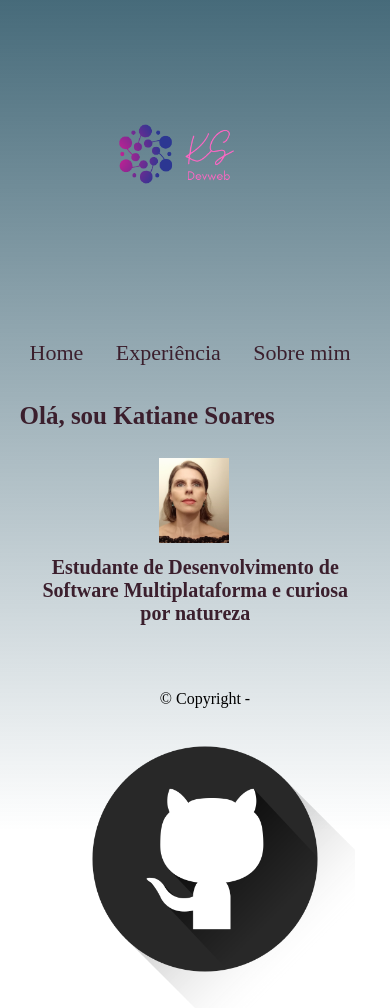
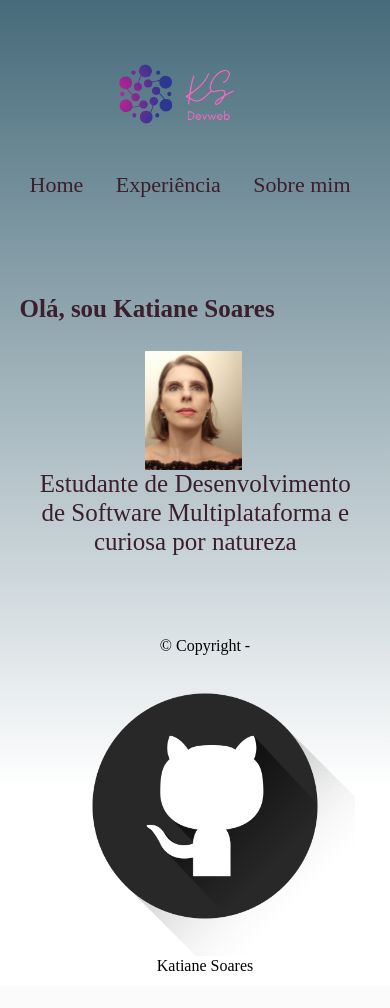
Before and after one commit to Katianefatec/Portfolio, a Flask app: page / in a window 390 px wide. Shown: the top 1008 px of the page. After the commit the page ends 971 px from the top, so only its background shows below. Run offline with Flask 2, Linux system fonts and the light colour scheme; some web fonts are replaced.

Commit message:
ajeitando detalhes

```diff
--- a/Src/static/css/estilos.css
+++ b/Src/static/css/estilos.css
@@ -41,7 +41,7 @@ h3 {
 
 .texto-direita {
     color:rgb(59, 31, 45);
-    font-size: 25px;
+    font-size: 35px;
     text-align: center;
     width: 50vw;
     height:60%;
@@ -117,9 +117,6 @@ img {
     max-width: 30%;
     border-radius: 20px;
     }
-    /* display: block;
-    width: 100vw;
-    height:25vw; }*/
 
 .img-dir{
     display: block;
@@ -142,6 +139,8 @@ img {
     display: flex;
     justify-content: space-between;
     align-items: center;
+    margin-top: -80px;
+    margin-bottom: -100px;
     }
 
 .navbar a {
@@ -152,6 +151,15 @@ img {
     padding: 10px;
     }
 
+.divider {
+        border-top: 1px solid rgb(26, 10, 18);
+      }
+
+.divider2 {
+        border-top: 1px solid rgb(26, 10, 18);
+        margin-top: 60px;
+      }
+
 .logo {
     order: -1;
     margin-right: auto;
@@ -161,28 +169,32 @@ img {
 
 @media screen and (max-width: 600px) {
     h1 {
-        font-size: 20px;
+        font-size: 30px;
         text-align: center;
     }
     .texto-esquerda {
         font-size: 25px;
         text-align: left;
         width: 70vw;
+        margin-top: -70px;
         }
     .navbar {
         flex-wrap:wrap;
+        margin-bottom: 30%;
+        margin-top: -60px;
         }
 
     .navbar a:not(.logo) {
         order: -1;
         margin-right: 10px;
-        margin-bottom: 10px;
+        margin-bottom: -150px;
+        margin-top: -300px;
         }
 
     .navbar a.logo {
         /* order: 1; */
         margin-right: 0;
-        margin-bottom: 10px;
+        margin-bottom: 0px;
         width: 100%;
         text-align: center;
         }
@@ -197,7 +209,7 @@ img {
         margin-bottom: 10px;
       }
     .texto-direita {
-        font-size: 20px;
+        font-size: 25px;
         text-align: center;
         width: 85vw;
 
@@ -228,4 +240,13 @@ img {
         margin-right: 143px;
         margin-bottom: 10px;
             }
+
+    .divider {
+                border-top: 0px solid rgb(26, 10, 18);
+              }
+
+    .divider2 {
+                border-top: 0px solid rgb(26, 10, 18);
+
+              }
     }
--- a/Src/templates/base.html
+++ b/Src/templates/base.html
@@ -15,27 +15,22 @@
   <a href="/sobremim">Sobre mim</a>
 </div>
 </head>
+<div class="divider"></div>
 <body>
 
 {% block conteudo %}
 {% endblock %}
+
+<div class="divider2"></div>
+
 <footer>
   © Copyright -
   <a class="img-footer" href="https://github.com/Katianefatec">
     <img src="../static/img/git.png" alt="GitHub">
   </a>
   <span class="name">Katiane Soares</span>
-  <!-- © Copyright - Katiane Soares
-  <a href="https://github.com/Katianefatec">
-    <img class="img-footer" src="../static/img/git.png" alt="GitHub"></a> -->
 </footer>
 
-<!-- <footer>
-  © Copyright - Katiane Soares
-  <a class="img-footer" href="https://github.com/Katianefatec">
-  <img src="../static/img/git.png" alt="GitHub"></a>
-
-</footer> -->
 </body>
 
 </html>
--- a/Src/templates/home.html
+++ b/Src/templates/home.html
@@ -9,9 +9,10 @@
 
       <div class="coluna">
         <a class="img-eu">
-            <img src="../static/img/eu.jpeg" alt="eu"></a>
+          <img srcset="../static/img/eu200.jpg, static/img/eu500.jpg 500w" alt="eu" style="width: 25vw;"
+          sizes="(max-width: 600px) 150px, 400px">
 
-        <a class="texto-direita"><h1>Estudante de Desenvolvimento de Software Multiplataforma e curiosa por natureza</h1></a>
+        <a class="texto-direita">Estudante de Desenvolvimento de Software Multiplataforma e curiosa por natureza</a>
       </div>
 
     <!-- <div>
```
Also changed, not shown: Src/static/img/eu1.jpg (deleted), Src/static/img/eu200'.jpg (deleted), Src/static/img/eu500'.jpg (deleted).
